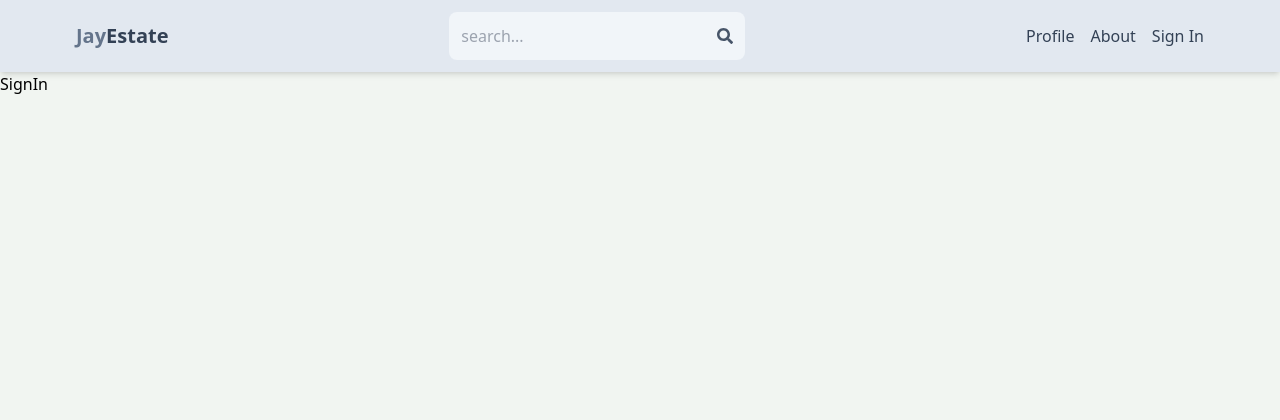
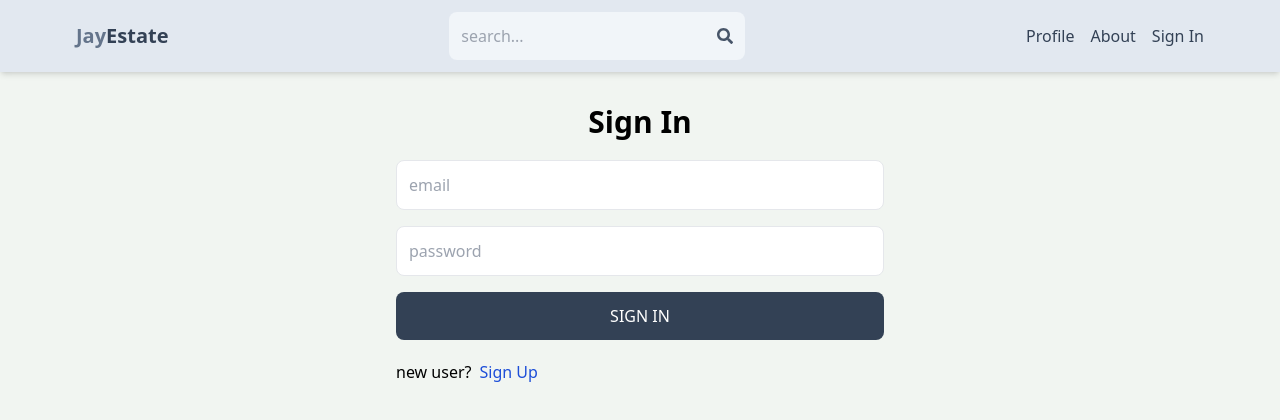
Before and after one commit to jtechmind/mern-estate, a React (Vite) app in the folder client/: page /sign-in in a window 1280 px wide. Shown: the top 420 px of the page. Built offline with nearby package versions, Linux system fonts and the light colour scheme.

Commit message:
complete sign in page functionality

```diff
--- a/client/src/pages/SignIn.jsx
+++ b/client/src/pages/SignIn.jsx
@@ -1,7 +1,80 @@
-import React from "react";
+import React, { useState } from "react";
+import { Link, useNavigate } from "react-router-dom";
 
 function SignIn() {
-  return <div>SignIn</div>;
+  const [formData, setFormData] = useState({});
+  const [error, setError] = useState(null);
+  const [loading, setLoading] = useState(false);
+  const navigate = useNavigate();
+
+  const handleChange = (e) => {
+    setFormData({
+      ...formData,
+      [e.target.id]: e.target.value,
+    });
+  };
+  const handleSubmit = async (e) => {
+    e.preventDefault();
+    try {
+      setLoading(true);
+      const response = await fetch("/api/auth/signin", {
+        method: "POST",
+        headers: {
+          "Content-Type": "application/json",
+        },
+        body: JSON.stringify(formData),
+      });
+      const data = await response.json();
+      console.log(data);
+      if (data.success === false) {
+        setLoading(false);
+        setError(data.message);
+        return;
+      }
+      setLoading(false);
+      setError(null);
+      navigate("/");
+    } catch (error) {
+      setLoading(false);
+      setError(error.message);
+    }
+  };
+  console.log(formData);
+
+  return (
+    <div className="p-3 max-w-lg mx-auto">
+      <h1 className="text-3xl text-center font-semibold my-5">Sign In</h1>
+      <form className="flex flex-col gap-4" onSubmit={handleSubmit}>
+        <input
+          type="text"
+          placeholder="email"
+          className="border p-3 rounded-lg "
+          id="email"
+          onChange={handleChange}
+        />
+        <input
+          type="text"
+          placeholder="password"
+          className="border p-3 rounded-lg "
+          id="password"
+          onChange={handleChange}
+        />
+        <button
+          disabled={loading}
+          className="bg-slate-700 text-white p-3 rounded-lg uppercase hover:opacity-95 disabled:opacity-80"
+        >
+          {loading ? "loading..." : "Sign In"}
+        </button>
+      </form>
+      <div className="flex gap-2 mt-5">
+        <p>new user?</p>
+        <Link to={"/sign-up"}>
+          <span className="text-blue-700">Sign Up</span>
+        </Link>
+      </div>
+      {error && <p className="text-red-500 mt-5">{error}</p>}
+    </div>
+  );
 }
 
 export default SignIn;
```
